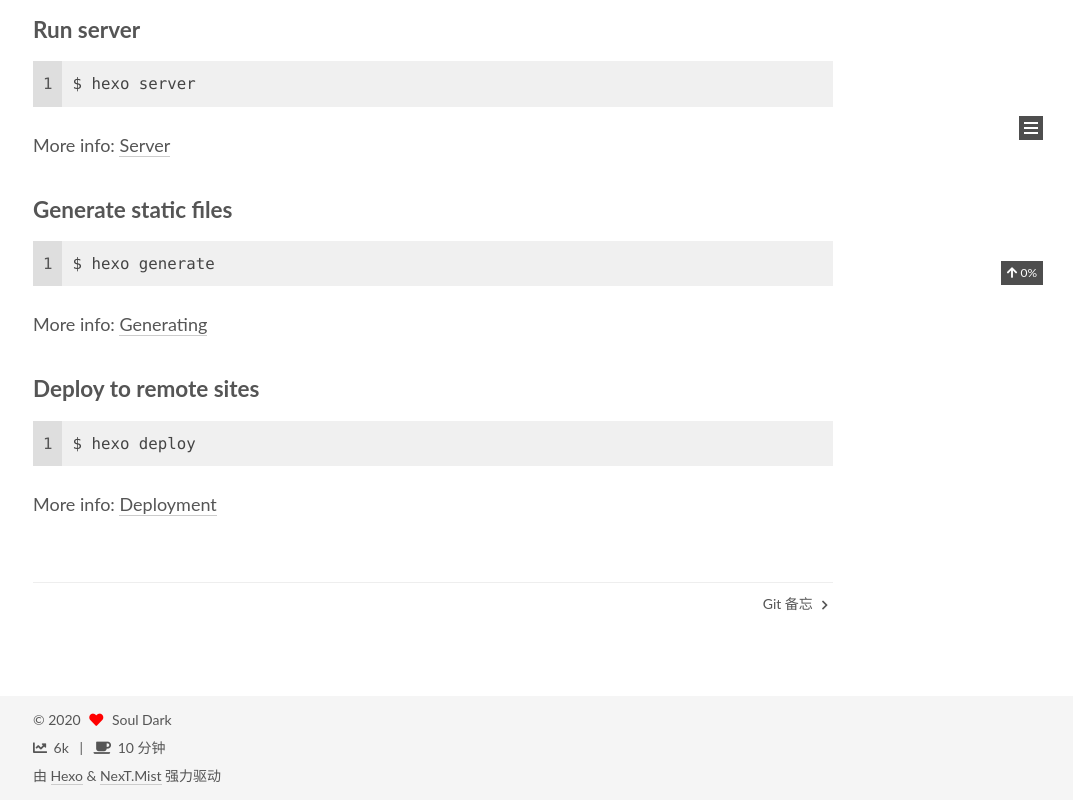
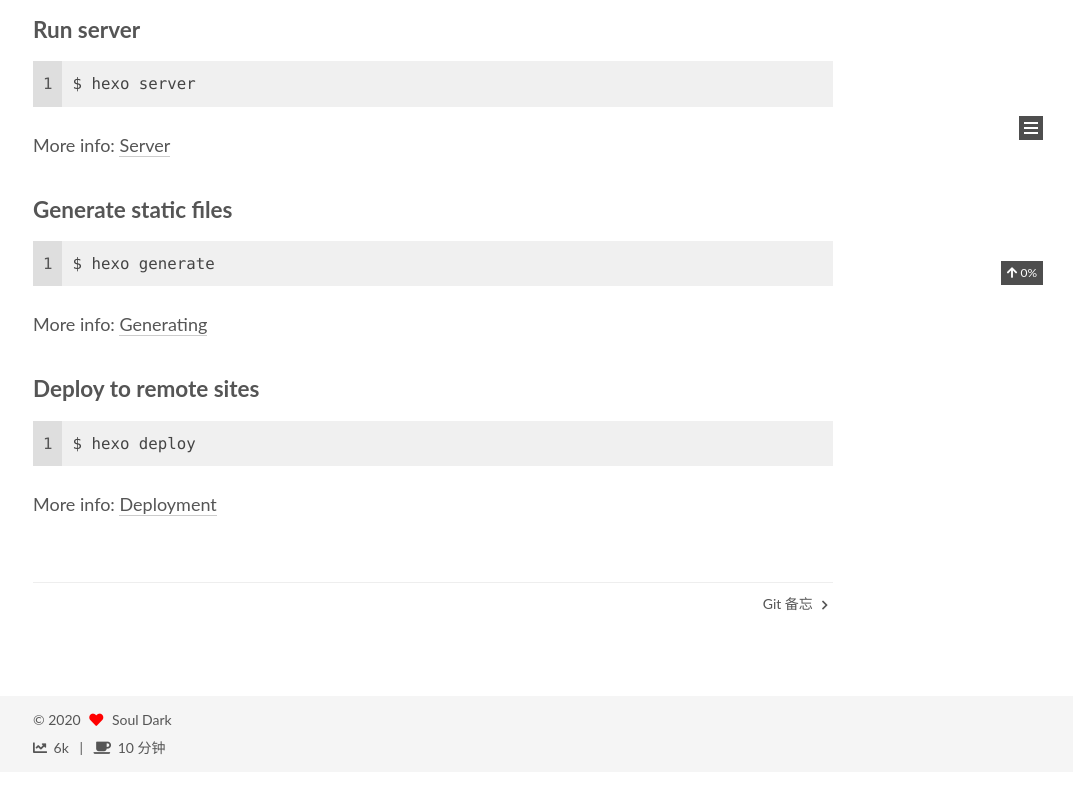
Before and after one commit to zhangxudongyxkf/hexojs.github.io, a plain HTML site: page 2020/08/01/hello-world/index.html in a window 1280 px wide. Shown: the part 615-1415 px from the top of the page, without its empty margins (207-1280 px from the left). After the commit the page ends 1387 px from the top, so only its background shows below. Drawn offline with nearby package versions, Linux system fonts and the light colour scheme.

Commit message:
blog update

```diff
--- a/2020/08/01/hello-world/index.html
+++ b/2020/08/01/hello-world/index.html
@@ -433,8 +433,6 @@
     <span title="站点阅读时长">10 分钟</span>
   </span>
 </div>
-  <div class="powered-by">由 <a href="https://hexo.io/" class="theme-link" rel="noopener" target="_blank">Hexo</a> & <a href="https://theme-next.js.org/mist/" class="theme-link" rel="noopener" target="_blank">NexT.Mist</a> 强力驱动
-  </div>
 
     </div>
   </footer>
```
Also changed, not shown: 2020/08/16/Docker 备忘/index.html (+0 -2 lines), 2020/08/16/Git 备忘/index.html (+0 -2 lines), 2020/08/27/Redis-常用数据类型对应数据结构/index.html (+0 -2 lines), 2020/08/27/Redis-面试/index.html (+0 -2 lines), archives/2020/08/index.html (+0 -2 lines), archives/2020/index.html (+0 -2 lines), archives/index.html (+0 -2 lines), categories/Docker/index.html (+0 -2 lines), categories/Geek/index.html (+0 -2 lines), categories/index.html (+0 -2 lines), categories/面试/index.html (+0 -2 lines), index.html (+0 -2 lines), tags/Docker/index.html (+0 -2 lines), tags/Git/index.html (+0 -2 lines), 2 more files.
